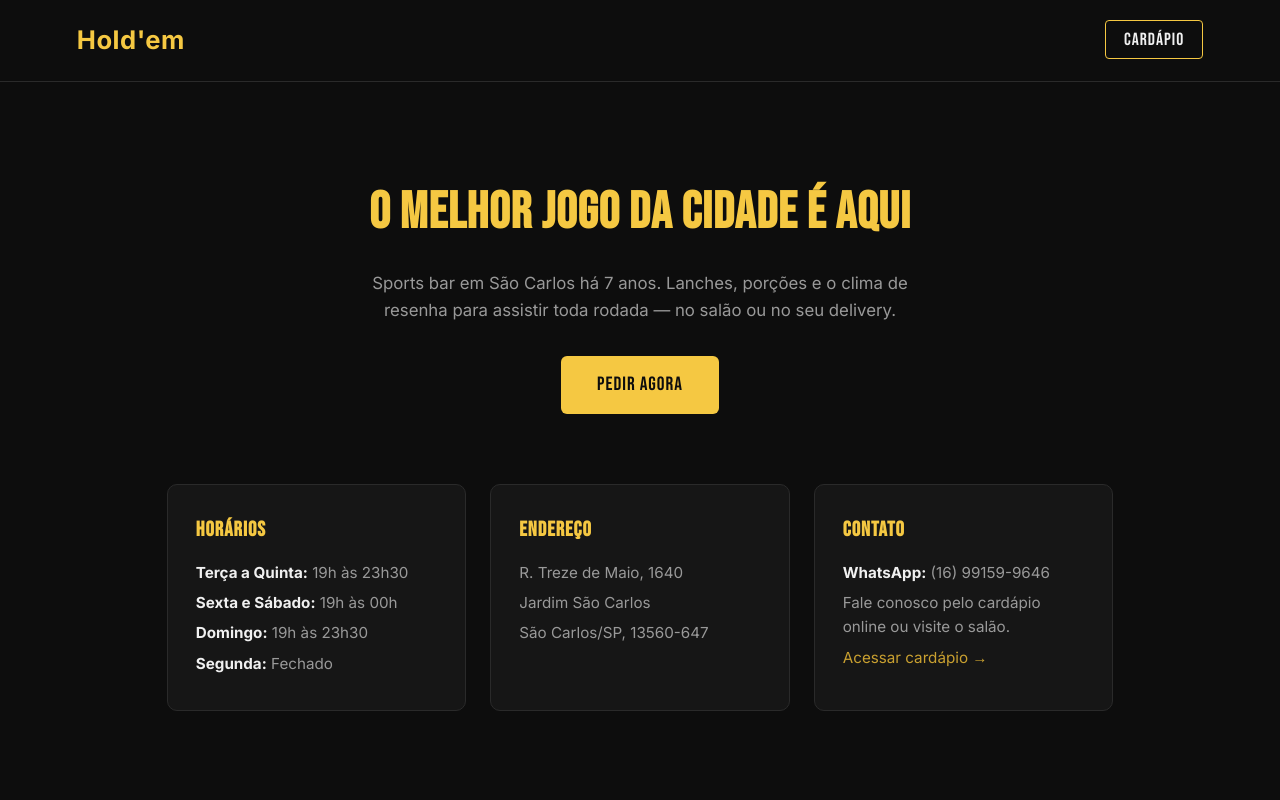
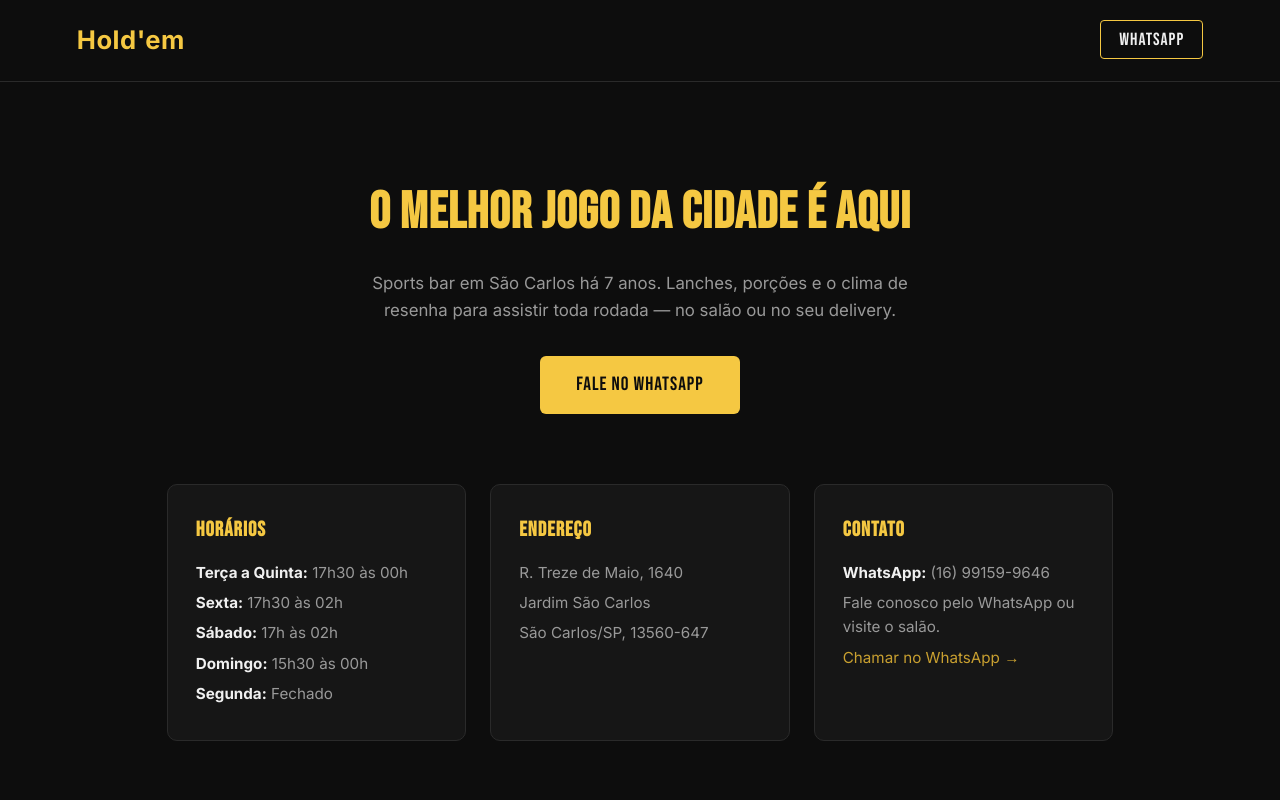
Before and after one commit to thiagochimirri08-dotcom/holdem-site-institucional, a plain HTML site: page index.html in a window 1280 px wide. Shown: the top 800 px of the page. Drawn offline with Linux system fonts and the light colour scheme.

Commit message:
Atualiza horarios e remove links do cardapio (placeholder), troca por WhatsApp

```diff
--- a/index.html
+++ b/index.html
@@ -141,20 +141,21 @@
 <header>
   <div class="logo">Hold'em</div>
   <nav>
-    <a href="https://holdem-cardapio-ec9l.vercel.app" target="_blank" rel="noopener">Cardápio</a>
+    <a href="https://wa.me/5516991599646" target="_blank" rel="noopener">WhatsApp</a>
   </nav>
 </header>
 <section class="hero">
   <h1>O melhor jogo da cidade é aqui</h1>
   <p>Sports bar em São Carlos há 7 anos. Lanches, porções e o clima de resenha para assistir toda rodada — no salão ou no seu delivery.</p>
-  <a class="cta" href="https://holdem-cardapio-ec9l.vercel.app" target="_blank" rel="noopener">Pedir agora</a>
+  <a class="cta" href="https://wa.me/5516991599646" target="_blank" rel="noopener">Fale no WhatsApp</a>
 </section>
 <div class="info">
   <div class="card">
     <h2>Horários</h2>
-    <p><strong>Terça a Quinta:</strong> 19h às 23h30</p>
-    <p><strong>Sexta e Sábado:</strong> 19h às 00h</p>
-    <p><strong>Domingo:</strong> 19h às 23h30</p>
+    <p><strong>Terça a Quinta:</strong> 17h30 às 00h</p>
+    <p><strong>Sexta:</strong> 17h30 às 02h</p>
+    <p><strong>Sábado:</strong> 17h às 02h</p>
+    <p><strong>Domingo:</strong> 15h30 às 00h</p>
     <p><strong>Segunda:</strong> Fechado</p>
   </div>
   <div class="card">
@@ -166,8 +167,8 @@
   <div class="card">
     <h2>Contato</h2>
     <p><strong>WhatsApp:</strong> (16) 99159-9646</p>
-    <p>Fale conosco pelo cardápio online ou visite o salão.</p>
-    <p><a href="https://holdem-cardapio-ec9l.vercel.app" target="_blank" rel="noopener">Acessar cardápio →</a></p>
+    <p>Fale conosco pelo WhatsApp ou visite o salão.</p>
+    <p><a href="https://wa.me/5516991599646" target="_blank" rel="noopener">Chamar no WhatsApp →</a></p>
   </div>
 </div>
 <footer>
```
Also changed, not shown: privacidade.html (+1 -1 lines), termos.html (+3 -3 lines).
